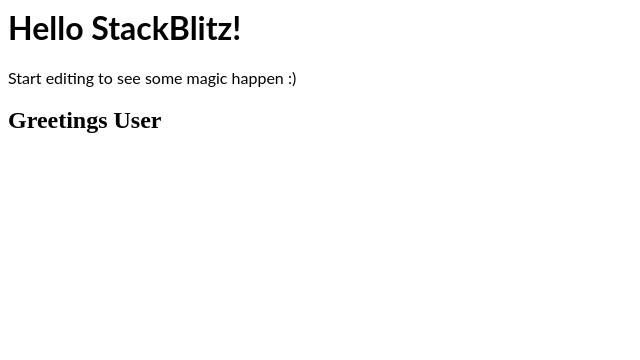
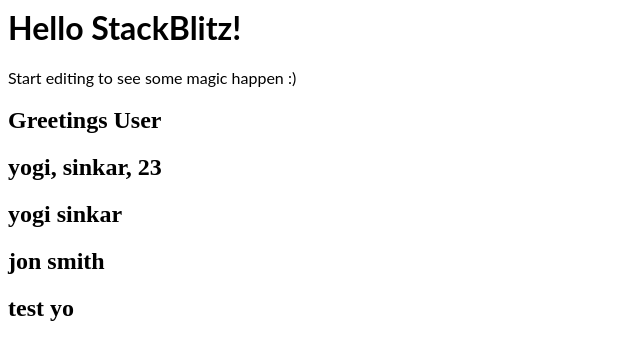
Before and after one commit to yogitasinkar/explore-typescript, a React (Create React App) app: page / in a window 1280 px wide. Shown: the top 360 px of the page, without its empty margins (0-640 px from the left). Built offline with nearby package versions, Linux system fonts and the light colour scheme.

Commit message:
Basic Props

```diff
--- a/App.tsx
+++ b/App.tsx
@@ -1,13 +1,28 @@
 import * as React from 'react';
 import './style.css';
 import Greet from './components/Greet';
+import Person from './components/Person';
+import PersonList from './components/PersonList';
 
 export default function App() {
+  const personName = {
+    firstname: 'yogi',
+    lastname: 'sinkar',
+    age: 23,
+  };
+
+  const names = [
+    { firstname: 'yogi', lastname: 'sinkar' },
+    { firstname: 'jon', lastname: 'smith' },
+    { firstname: 'test', lastname: 'yo' },
+  ];
   return (
     <div>
       <h1>Hello StackBlitz!</h1>
       <p>Start editing to see some magic happen :)</p>
       <Greet name="Yogi" age={5} isLoggedIn={false} />
+      <Person name={personName} />
+      <PersonList names={names} />
     </div>
   );
 }
--- /dev/null
+++ b/components/Person.tsx
@@ -0,0 +1,21 @@
+import React from 'react';
+
+type PersonProps = {
+  name: {
+    firstname: string;
+    lastname: string;
+    age: number;
+  };
+};
+
+const Person = (props: PersonProps) => {
+  return (
+    <div>
+      <h2>
+        {props.name.firstname}, {props.name.lastname}, {props.name.age}
+      </h2>
+    </div>
+  );
+};
+
+export default Person;
--- /dev/null
+++ b/components/PersonList.tsx
@@ -0,0 +1,26 @@
+import React from 'react';
+
+type PersonListProps = {
+  // names: Array<{
+  //   firstname: string;
+  //   lastname: string;
+  // }>;
+  names: {
+    firstname: string;
+    lastname: string;
+  }[];
+};
+
+const PersonList = (props: PersonListProps) => {
+  return (
+    <div>
+      {props.names.map((name) => (
+        <h2>
+          {name.firstname} {name.lastname}
+        </h2>
+      ))}
+    </div>
+  );
+};
+
+export default PersonList;
```
